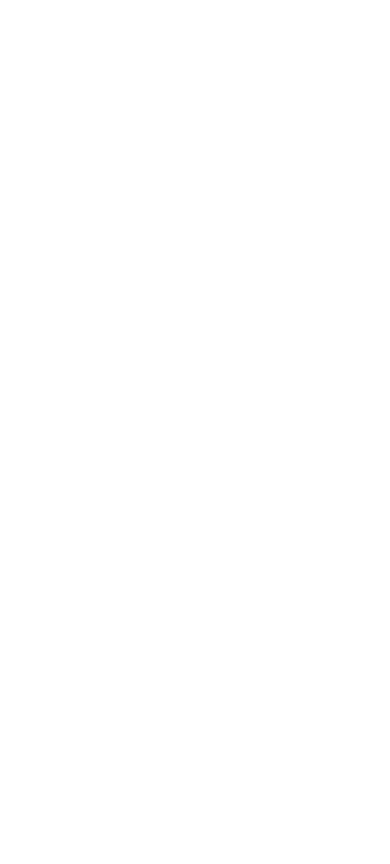
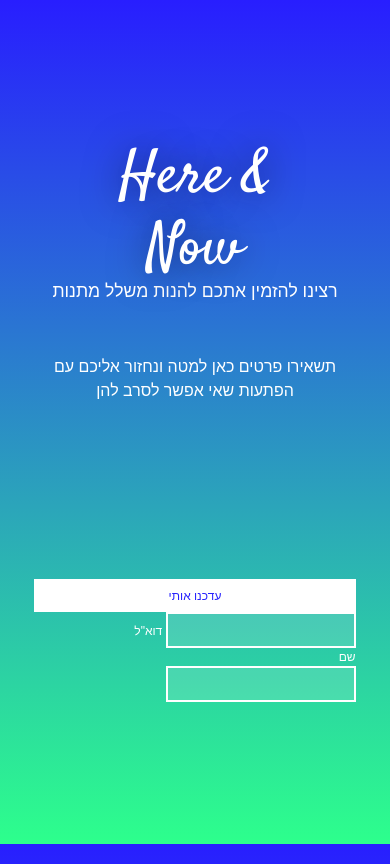
Before and after one commit to itai-gal/Project, a plain HTML site: page projects/Project 2/project2.html in a window 390 px wide. Drawn offline with nearby package versions, Linux system fonts and the light colour scheme.

Commit message:
html+css pro2

```diff
--- a/projects/Project 2/project2.html
+++ b/projects/Project 2/project2.html
@@ -4,12 +4,34 @@
 <head>
     <meta charset="UTF-8">
     <meta name="viewport" content="width=device-width, initial-scale=1.0">
-    <title>Project2</title>
-    <link rel="stylesheet" href="styles.css">
+    <title>Project 2</title>
+    <link rel="preconnect" href="https://fonts.googleapis.com">
+    <link rel="preconnect" href="https://fonts.gstatic.com" crossorigin>
+    <link href="https://fonts.googleapis.com/css2?family=Heebo:wght@700&family=Satisfy&display=swap" rel="stylesheet">
+    <link href="https://cdn.jsdelivr.net/npm/bootstrap@5.3.2/dist/css/bootstrap.min.css" rel="stylesheet"
+        integrity="sha384-T3c6CoIi6uLrA9TneNEoa7RxnatzjcDSCmG1MXxSR1GAsXEV/Dwwykc2MPK8M2HN" crossorigin="anonymous">
+    <link href="style.css" rel="stylesheet">
 </head>
 
 <body>
+    <section class="container">
+        <h1 class="satisfy-regular">Here & Now</h1>
+        <h2 class="varela-round-regular">רצינו להזמין אתכם להנות משלל מתנות</h2><br>
+        <p class="varela-round-regular">תשאירו פרטים כאן למטה ונחזור אליכם עם הפתעות שאי אפשר לסרב להן
+        </p><br>
+        <form action="" class="varela-round-regular">
+            <div class="forme" id="name-form">
+                <label for="">שם</label>
+                <input title="name" type="text" required>
+            </div>
+            <div class="form-group" id="email-form">
+                <label for="">דוא"ל</label>
+                <input title="email" type="email" required>
+            </div>
+            <button type="submit" class="varela-round-regular">עדכנו אותי</button>
 
+        </form>
+    </section>
 </body>
 
 </html>
--- /dev/null
+++ b/projects/Project 2/style.css
@@ -0,0 +1,171 @@
+* {
+    margin: 0;
+    padding: 0;
+    box-sizing: border-box;
+    color: white;
+}
+
+.satisfy-regular {
+    font-family: "Satisfy", cursive;
+    font-weight: 400;
+    font-style: normal;
+}
+
+.varela-round-regular {
+    font-family: "Varela Round", sans-serif;
+    font-weight: 400;
+    font-style: normal;
+}
+
+body {
+    height: 100vh;
+    display: flex;
+    -webkit-user-select: none;
+    user-select: none;
+    background: linear-gradient(#281EFF, #2DFF8C);
+    background-attachment: fixed;
+    text-align: center;
+    justify-content: center;
+    align-items: center;
+    padding: 20px;
+
+    .container {
+        display: flex;
+        flex-direction: column;
+        min-width: 60%;
+
+        h1 {
+            font-size: 10rem;
+            text-shadow: 0px 0px 36px #00000087;
+            text-align: center;
+            line-height: 1.2;
+            flex-shrink: 1;
+            width: 60%;
+            align-self: center;
+        }
+
+        h2 {
+            text-align: center;
+            font-size: 2rem;
+        }
+
+        p {
+            font-size: 1.2rem;
+            text-align: center;
+        }
+
+        form {
+            margin-top: 30px;
+            display: flex;
+            flex-direction: row-reverse;
+            justify-content: center;
+            gap: 21px;
+            align-items: flex-end;
+            flex-wrap: wrap;
+
+            .forme {
+                display: flex;
+                flex-direction: column;
+                flex-grow: 1;
+            }
+
+            label {
+                text-align: right;
+            }
+
+            input {
+                border: 2px solid #FFFFFF;
+                background: #F6F6F624 0% 0% no-repeat padding-box;
+                font-size: 1.2em;
+                height: 50px;
+            }
+
+            #name-form input {
+                text-align: right;
+                direction: rtl;
+            }
+
+            button {
+                background: #FFFFFF 0% 0% no-repeat padding-box;
+                border: none;
+                color: #000;
+                font-size: 1em;
+                height: 50px;
+                min-width: 150px;
+                flex-grow: 1;
+            }
+
+            button:hover {
+                cursor: pointer;
+            }
+
+            button:active {
+                transform: scale(.9);
+            }
+        }
+    }
+}
+
+@media only screen and (max-width: 480px) {
+
+
+    body {
+        background-repeat: no-repeat;
+        justify-content: center;
+        background-size: contain;
+        background-attachment: fixed;
+        text-align: center;
+        padding: 90px 21px;
+        margin-bottom: 5%;
+
+        .container {
+            position: absolute;
+            width: 88.5%;
+            height: 71%;
+            text-align: center;
+            justify-content: center;
+            display: flex;
+            flex-direction: column;
+
+            h1 {
+                position: relative;
+                font-size: 3.75em;
+                height: 20%;
+                margin-bottom: 20px;
+            }
+
+            h2 {
+                height: 5%;
+                font-size: 1.1em;
+                margin-bottom: 20px;
+            }
+
+            p {
+                font-size: 1em;
+                height: 25%;
+                margin-bottom: 20px;
+            }
+
+            form {
+                display: flex;
+                flex-direction: column-reverse;
+                gap: 0;
+                font-size: 0.75em;
+
+                #buttonForm {
+                    display: block;
+                }
+
+                input {
+                    height: 36.11px;
+                }
+
+                button {
+                    color: #2823FD;
+                    height: 33px;
+                    width: 100%;
+                }
+            }
+        }
+    }
+}
```
